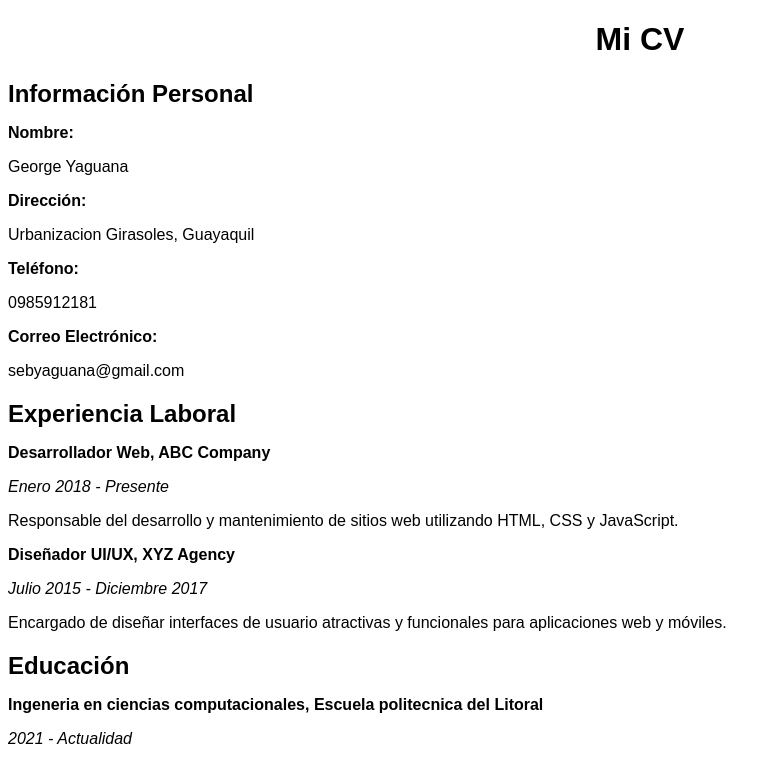
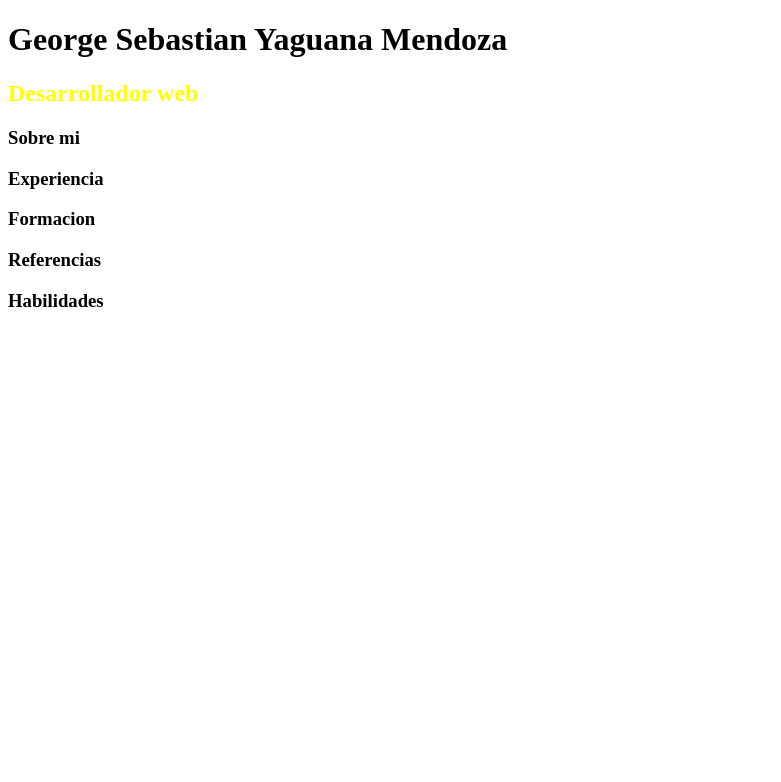
Before and after one commit to GeogeYaguana/Curriculum, a plain HTML site: page index.html in a window 1280 px wide. Shown: the whole page, without its empty margins (0-781 px from the left). Drawn offline with Linux system fonts and the light colour scheme.

Commit message:
archivo añadido

```diff
--- /dev/null
+++ b/index.css
@@ -0,0 +1,3 @@
+h2 {
+    color:yellow;
+}
--- a/index.html
+++ b/index.html
@@ -1,64 +1,37 @@
 <!DOCTYPE html >
 <html>
 <head>
-  <title>Mi CV</title>
-  <style>
-    /* Estilos CSS para el CV */
-    body {
-      font-family: Arial, sans-serif;
-    }
-    h1 {
-      text-align: center;
-    }
-    .section {
-      margin-bottom: 20px;
-    }
-    .section h2 {
-      margin-bottom: 10px;
-    }
-    .section .subheading {
-      font-weight: bold;
-      margin-bottom: 5px;
-    }
-    .section .description {
-      margin-bottom: 10px;
-    }
-    .section .date {
-      font-style: italic;
-    }
-  </style>
+  <meta charset="UTF-8"> <!-- Encoding especial , caracteres espciales-->
+  <meta http-equiv="X-UA-Compatible" content="IE=edge">
+  <meta name="viewport" content="width=device-width, initial-scale=1.0">
+  <title>George Yaguana Mendoza</title><!-- SEO para buscar algo-->
+  </style type=index.css>
+  <link rel="stylesheet" href="index.css">
+
 </head>
 <body>
-  <h1>Mi CV</h1>
+  <Header>
+    <h1>George Sebastian Yaguana Mendoza</h1>
+    <h2>Desarrollador web</h2>
+  </Header>
+  <main>
+    <section>
+      <h3> Sobre mi </h3>
+    </section>
+    <section>
+      <h3>Experiencia</h3>
+    </section>
+    <section>
+      <h3> Formacion</h3>
+    </section>
+    <section>
+     <h3>Referencias</h3>
+    </section>
+    <aside>
+      <h3>Habilidades</h3>
+    </aside>
+  </main>
 
-
-  <div class="section">
-    <h2>Información Personal</h2>
-    <p class="subheading">Nombre:</p>
-    <p class="description">George Yaguana</p>
-    <p class="subheading">Dirección:</p>
-    <p class="description">Urbanizacion Girasoles, Guayaquil</p>
-    <p class="subheading">Teléfono:</p>
-    <p class="description">0985912181</p>
-    <p class="subheading">Correo Electrónico:</p>
-    <p class="description">sebyaguana@gmail.com</p>
-  </div>
-
-  <div class="section">
-    <h2>Experiencia Laboral</h2>
-    <p class="subheading">Desarrollador Web, ABC Company</p>
-    <p class="date">Enero 2018 - Presente</p>
-    <p class="description">Responsable del desarrollo y mantenimiento de sitios web utilizando HTML, CSS y JavaScript.</p>
-    <p class="subheading">Diseñador UI/UX, XYZ Agency</p>
-    <p class="date">Julio 2015 - Diciembre 2017</p>
-    <p class="description">Encargado de diseñar interfaces de usuario atractivas y funcionales para aplicaciones web y móviles.</p>
-  </div>
-
-  <div class="section">
-    <h2>Educación</h2>
-    <p class="subheading">Ingeneria en ciencias computacionales, Escuela politecnica del Litoral</p>
-    <p class="date">2021 - Actualidad</p>
-  </div>
 
 </body>
 </html>
```
